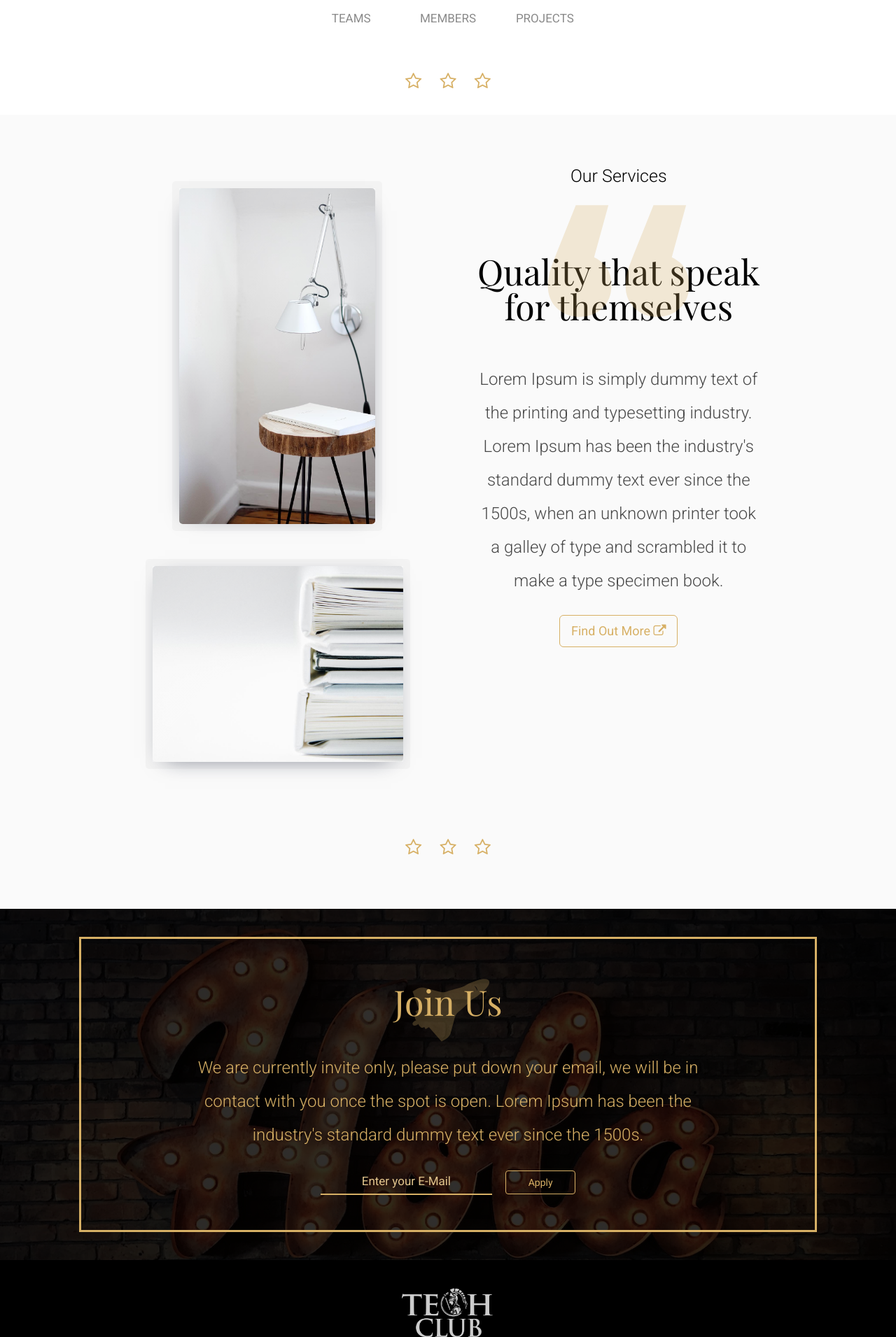
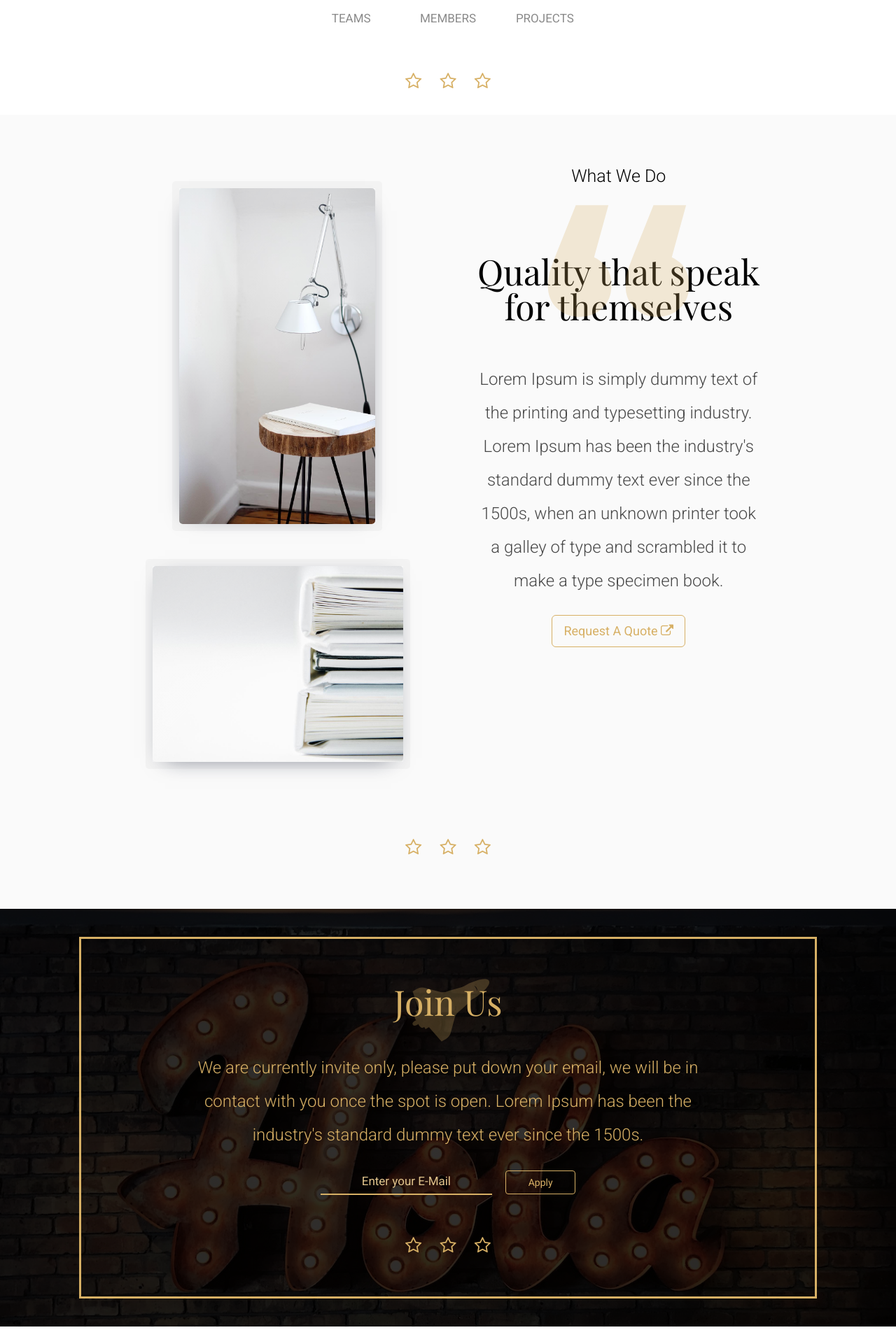
Before and after one commit to TechClubNY/techclub-site, a Jekyll site: the page built from index.html, in a window 1280 px wide. Shown: the part 1446-3357 px from the top of the page at 70% size. Built offline with Jekyll 4.4.1, drawn with Linux system fonts in a browser that asks for light colours; nearby versions of some CDN libraries; the list of posts is cut into pages by our own code; some of the changed text lies outside the part shown.

Commit message:
add contacts

```diff
--- a/css/site.scss
+++ b/css/site.scss
@@ -302,10 +302,15 @@
 
             &::placeholder {
                 color: lighten($primary-color, 10%);
+                transition: color .2s;
             }
 
             &:focus {
                 outline:0;
+
+                &::placeholder {
+                    color: transparent;
+                }
             }
         }
 
@@ -326,8 +331,57 @@
             }
         }
     }
+
+    &-footer {
+        @extend .section-footer;
+        margin-bottom: 0;
+    }
 }
 
+.partners {
+    padding: 80px 0;
+    text-align: center;
+
+    &-tag {
+        font-size: 25px;
+        font-weight: 300;
+    }
+
+    &-title {
+        @extend .quote;
+        margin: auto;
+    }
+
+    &-description {
+        @extend .paragraph;
+        color: $primary-color;
+        max-width: 80%;
+        margin: auto;
+    }
+
+    &-list {
+        padding: 50px 0;
+        img {
+            width: 200px;
+            height: auto;
+            display: block;
+            margin: auto;
+            filter: grayscale(100%);
+            transition: filter .5s;
+
+            &:hover {
+                filter: none;
+            }
+        }
+    }
+
+    &-footer {
+        @extend .section-footer;
+        @media screen and (max-width: 1020px) {
+            margin-top: 15px;
+        }
+    }
+}
 
 //helps
 
@@ -373,3 +427,17 @@
         color: #fff;
     }
 }
+
+.v-center {
+    display: inline-block;
+    vertical-align: middle;
+    float: none;
+    width: 32%;
+
+    @media screen and (max-width: 1020px) {
+        display: block;
+        float: left;
+        width: 100%;
+        margin: 15px auto;
+    }
+}
--- a/index.html
+++ b/index.html
@@ -56,7 +56,7 @@
       </div>
       <div class="col-md-5 reveal">
         <div class="services-tag reveal">
-          Our Services
+          What We Do
         </div>
         <div class="services-title reveal">
           Quality that speak for themselves
@@ -64,7 +64,7 @@
         <div class="services-description reveal">
            Lorem Ipsum is simply dummy text of the printing and typesetting industry. Lorem Ipsum has been the industry's standard dummy text ever since the 1500s, when an unknown printer took a galley of type and scrambled it to make a type specimen book.
         </div>
-        <div class="btn btn-tc btn-lg">Find Out More <i class="fa fa-external-link" aria-hidden="true"></i></div>
+        <div class="btn btn-tc btn-lg reveal">Request A Quote <i class="fa fa-external-link" aria-hidden="true"></i></div>
       </div>
     </div>
     <div class="services-footer">
@@ -78,17 +78,53 @@
 <div class="joinclub bg-welcome">
   <div class="joining bg-black-tr80">
       <div class="row inner">
-        <div class="joinclub-title">
+        <div class="joinclub-title reveal">
           Join Us
         </div>
-        <div class="joinclub-description">
+        <div class="joinclub-description reveal">
           We are currently invite only, please put down your email, we will be in contact with you once the spot is open. Lorem Ipsum has been the industry's standard dummy text ever since the 1500s.
         </div>
-        <div class="joinclub-subscribe">
+        <div class="joinclub-subscribe reveal">
           <input type="text" placeholder="Enter your E-Mail" class="joinclub-email" />
           <button class="btn btn-tc">Apply</button>
         </div>
-
+        <div class="joinclub-footer">
+          <i class="fa fa-star-o" aria-hidden="true"></i>
+          <i class="fa fa-star-o" aria-hidden="true"></i>
+          <i class="fa fa-star-o" aria-hidden="true"></i>
+        </div>
       </div>
   </div>
 </div>
+
+<div class="partners">
+  <div class="container">
+    <div class="partners-tag reveal">
+      Client & Partners
+    </div>
+    <div class="partners-title reveal">
+      Amazing clients & partners we work with
+    </div>
+    <div class="statistic-description reveal">
+      With help of the industry leading icons, We are dedicated here to help student and prepare them with the best of experiences.
+    </div>
+    <div class="partners-list">
+      <div class="row">
+        <div class="col-md-4 v-center reveal">
+          <img src="{{ site.baseurl }}/assets/img/clients/nygov-logo.png" />
+        </div>
+        <div class="col-md-4 v-center reveal ">
+          <img src="{{ site.baseurl }}/assets/img/clients/qc-logo.png" />
+        </div>
+        <div class="col-md-4 v-center reveal ">
+          <img src="{{ site.baseurl }}/assets/img/clients/wechat-logo.svg" />
+        </div>
+      </div>
+    </div>
+    <div class="partners-footer">
+      <i class="fa fa-star-o" aria-hidden="true"></i>
+      <i class="fa fa-star-o" aria-hidden="true"></i>
+      <i class="fa fa-star-o" aria-hidden="true"></i>
+    </div>
+  </div>
+</div>
--- a/js/main.js
+++ b/js/main.js
@@ -12,15 +12,18 @@
 
         //scroll
         window.sr = ScrollReveal();
+
+        $.each(['services', 'statistic', 'joinclub', 'partners'], function(i, el){
             sr.reveal('.reveal', {
                 duration: 1000,
                 scale: 1,
                 opacity: 0.2,
                 distance: '15px',
                 reset: true,
+                container: '.'+el,
                 delay: 250
             }, 250);
-
+        })
 
     });
     //menu
```
Also changed, not shown: assets/img/clients/nygov-logo.png (added), assets/img/clients/qc-logo.png (added), assets/img/clients/wechat-logo.svg (added). Lines whose indentation alone changed are shown as unchanged.
